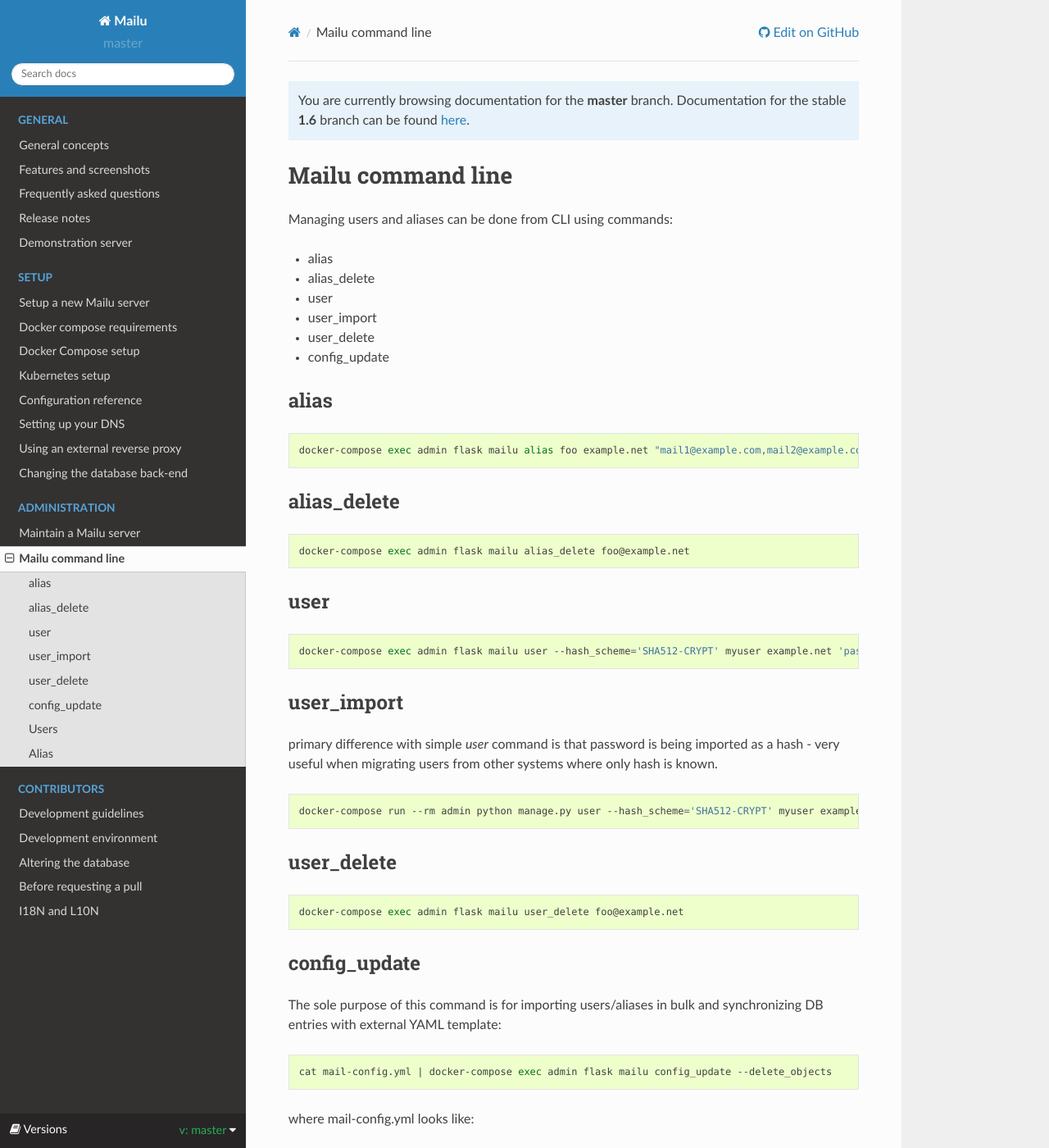
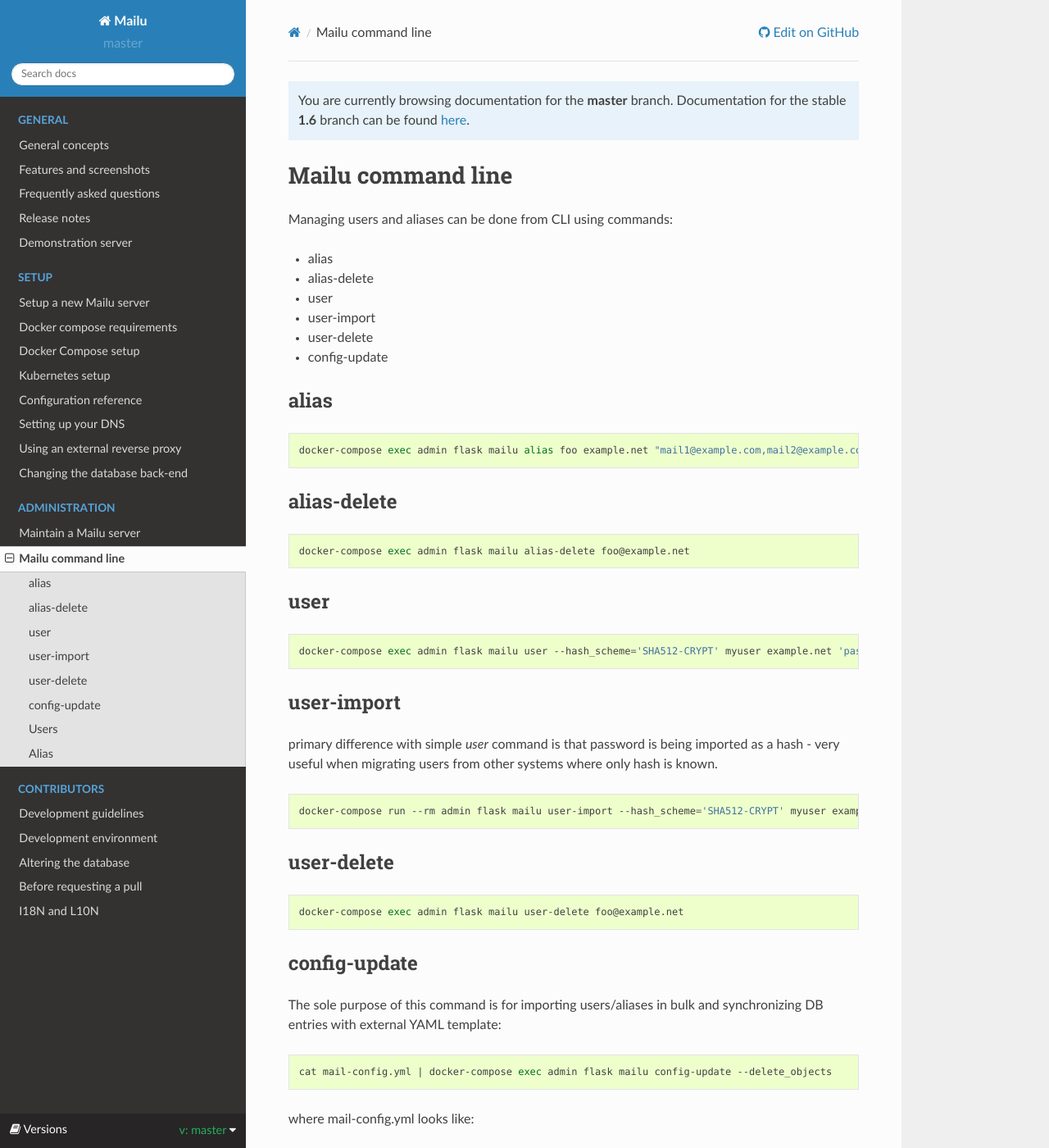
Before and after one commit to WillingDev0812/Mail-Management-Tool, a Sphinx documentation site: the page built from docs/cli.rst, in a window 1280 px wide and 1400 px high. Shown: the whole window at 82% size. Built offline with Sphinx 7.4.7 and the Read the Docs theme 2.0.0, drawn with Linux system fonts in a browser that asks for light colours; formulas are drawn with MathJax 3; some of the changed text lies outside the part shown.

Commit message:
fix some cli commands in the docs

```diff
--- a/docs/cli.rst
+++ b/docs/cli.rst
@@ -4,11 +4,11 @@ Mailu command line
 Managing users and aliases can be done from CLI using commands:
 
 * alias
-* alias_delete
+* alias-delete
 * user
-* user_import
-* user_delete
-* config_update
+* user-import
+* user-delete
+* config-update
 
 alias
 -----
@@ -18,12 +18,12 @@ alias
   docker-compose exec admin flask mailu alias foo example.net "mail1@example.com,mail2@example.com"
 
 
-alias_delete
+alias-delete
 ------------
 
 .. code-block:: bash
 
-  docker-compose exec admin flask mailu alias_delete foo@example.net
+  docker-compose exec admin flask mailu alias-delete foo@example.net
 
 user
 ----
@@ -32,30 +32,30 @@ user
 
   docker-compose exec admin flask mailu user --hash_scheme='SHA512-CRYPT' myuser example.net 'password123'
 
-user_import
+user-import
 -----------
 
 primary difference with simple `user` command is that password is being imported as a hash - very useful when migrating users from other systems where only hash is known.
 
 .. code-block:: bash
 
-  docker-compose run --rm admin python manage.py user --hash_scheme='SHA512-CRYPT' myuser example.net '$6$51ebe0cb9f1dab48effa2a0ad8660cb489b445936b9ffd812a0b8f46bca66dd549fea530ce'
+  docker-compose run --rm admin flask mailu user-import --hash_scheme='SHA512-CRYPT' myuser example.net '$6$51ebe0cb9f1dab48effa2a0ad8660cb489b445936b9ffd812a0b8f46bca66dd549fea530ce'
 
-user_delete
+user-delete
 ------------
 
 .. code-block:: bash
 
-  docker-compose exec admin flask mailu user_delete foo@example.net
+  docker-compose exec admin flask mailu user-delete foo@example.net
 
-config_update
+config-update
 -------------
 
 The sole purpose of this command is for importing users/aliases in bulk and synchronizing DB entries with external YAML template:
 
 .. code-block:: bash
 
-  cat mail-config.yml | docker-compose exec admin flask mailu config_update --delete_objects
+  cat mail-config.yml | docker-compose exec admin flask mailu config-update --delete_objects
 
 where mail-config.yml looks like:
 
@@ -72,7 +72,7 @@ where mail-config.yml looks like:
       domain: example.com
       destination: "user1@example.com,user2@example.com"
 
-without ``--delete_object`` option config_update will only add/update new values but will *not* remove any entries missing in provided YAML input.
+without ``--delete_object`` option config-update will only add/update new values but will *not* remove any entries missing in provided YAML input.
 
 Users
 -----
--- a/docs/kubernetes/mailu/index.rst
+++ b/docs/kubernetes/mailu/index.rst
@@ -128,7 +128,7 @@ And in the pod run the following command. The command uses following entries:
 
 .. code-block:: bash
 
-    python manage.py admin root example.com password
+    flask mailu admin root example.com password
 
 - ``admin`` Make it an admin user
 - ``root`` The first part of the e-mail adres (ROOT@example.com)
```
